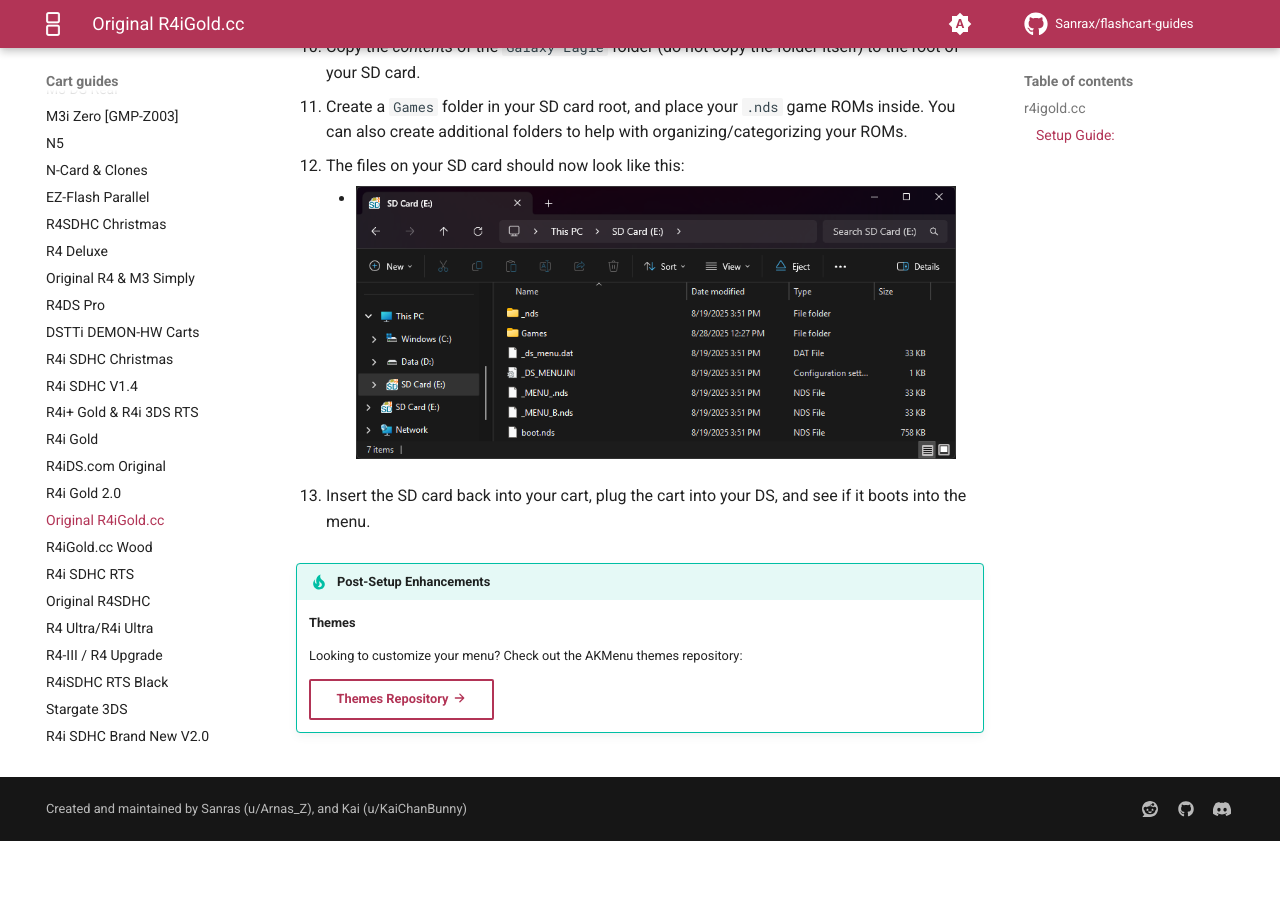
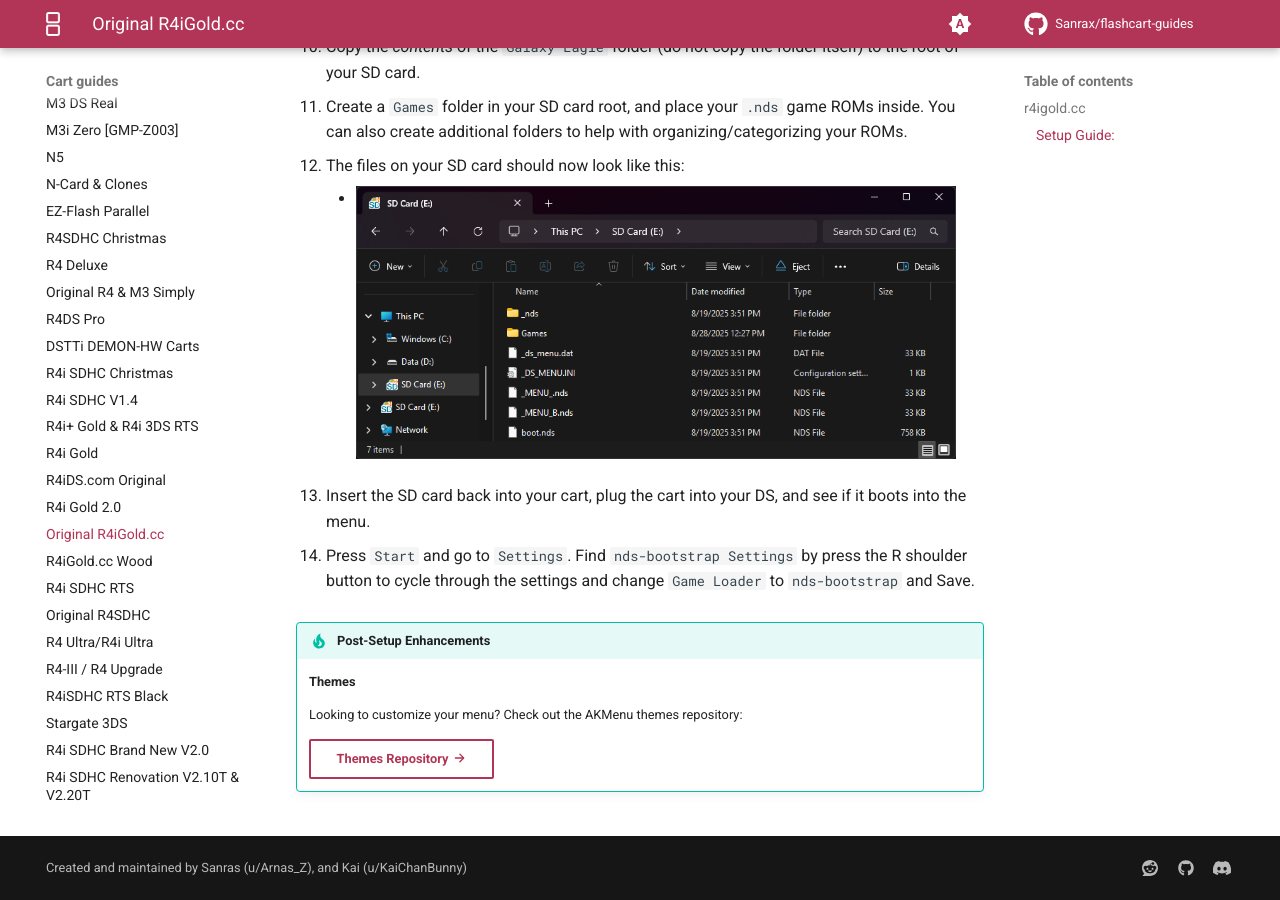
Before and after one commit to Sanrax/flashcart-guides, an MkDocs documentation site: the page built from docs/cart-guides/r4igold_cc.md, in a window 1280 px wide and 900 px high, scrolled down 993 px. Built offline with MkDocs 1.6.1 and Material for MkDocs 9.7.7, drawn with Linux system fonts in a browser that asks for light colours; comment, search, counter and statistics services are not loaded; before the commit the page ends 1834 px from its top, so only the background shows below that.

Commit message:
Update r4igold_cc.md

```diff
--- a/docs/cart-guides/r4igold_cc.md
+++ b/docs/cart-guides/r4igold_cc.md
@@ -45,6 +45,8 @@
 
     1. Insert the SD card back into your cart, plug the cart into your DS, and see if it boots into the menu.
 
+    1. Press `Start` and go to `Settings`. Find `nds-bootstrap Settings` by press the R shoulder button to cycle through the settings and change `Game Loader` to `nds-bootstrap` and Save.
+
     !!! tip "Post-Setup Enhancements"
 
         **Themes**
```
